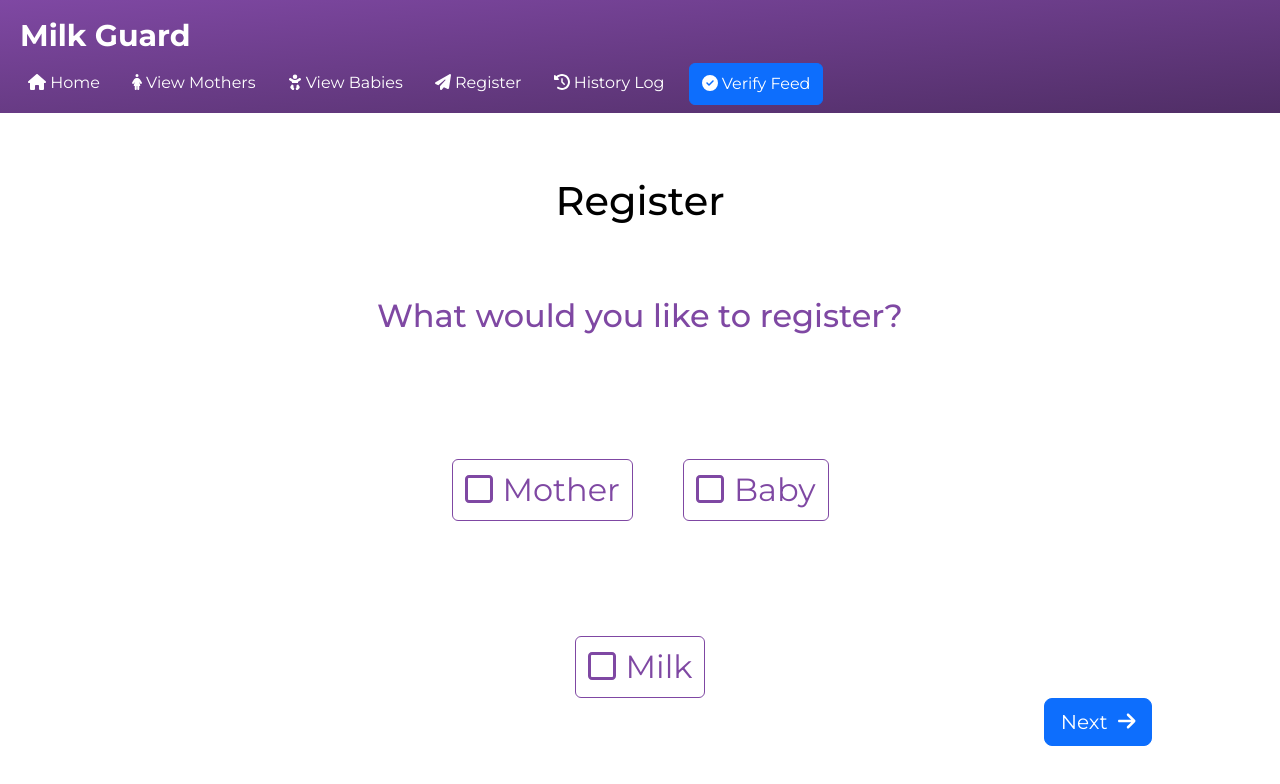
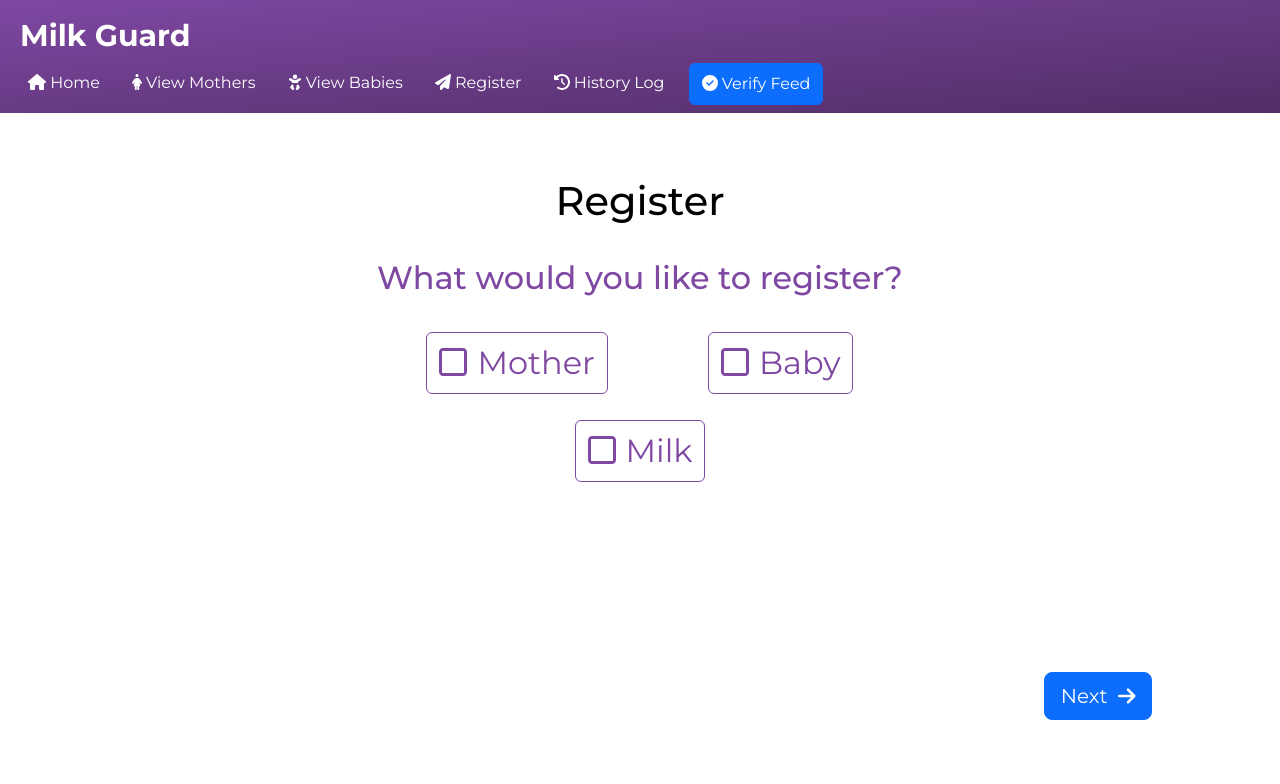
Before and after one commit to meeistom/capstone-project-2024-t3-3900h15bcatdevs, a React (Create React App) app in the folder frontend/: page /register in a window 1280 px wide. Shown: the top 784 px of the page. Built offline with nearby package versions, Linux system fonts and the light colour scheme.

Commit message:
added mother and nav buttons for registration

```diff
--- a/frontend/src/Pages/Register.jsx
+++ b/frontend/src/Pages/Register.jsx
@@ -10,11 +10,14 @@ import { FontAwesomeIcon } from "@fortawesome/react-fontawesome";
 import { faSquare, faCheckSquare } from "@fortawesome/free-regular-svg-icons";
 import { faArrowLeft, faArrowRight } from "@fortawesome/free-solid-svg-icons";
 
+import FloatingLabel from 'react-bootstrap/FloatingLabel';
+import Form from 'react-bootstrap/Form';
 
 export { Register };
 
 function Register() {
-  const [currentRenderedPage, setCurrentRenderedPage] = useState(0);
+  let [currentRenderedPage, setCurrentRenderedPage] = useState(0);
+  const [pageIndex, setPageIndex] = useState(0);
   // Page 0: Choose Mother/Baby/Milk to register
   // Page 1: Mother Registration
   // Page 2: Baby Registration
@@ -23,37 +26,37 @@ function Register() {
   // Page 5: Preview generated label
   // Page 6: Print label
 
-  var pagesToVisit = [0];
-  var currentPage = 0;
+  let pagesToVisit = [0];
+
   const nextPageToVisit = () => {
-    currentPage += 1;
-    console.log("Next Page: " + pagesToVisit[currentPage]);
-    setCurrentRenderedPage(pagesToVisit[currentPage]);
+    setCurrentRenderedPage(pagesToVisit[pageIndex + 1]);
+    setPageIndex(pageIndex => pageIndex + 1);
   };
 
   const prevPageToVisit = () => {
-    currentPage -= 1;
-    console.log("Prev Page: " + pagesToVisit[currentPage]);
-    setCurrentRenderedPage(pagesToVisit[currentPage]);
+    if (pageIndex - 1 >= 0) {
+      setCurrentRenderedPage(pagesToVisit[pageIndex - 1]);
+      setPageIndex(pageIndex => pageIndex - 1);
+    }
   };
 
   // Registration Type - Mother, Baby, Milk
   const [checked, setChecked] = useState([false, false, false]);
 
   const renderPage = () => {
-    console.log("Current Page: " + pagesToVisit[currentPage]);
+    console.log("Page Index: " + pageIndex);
     switch (currentRenderedPage) {
       case 0:
-        return <ChooseRegistrationTypePage
+        return <ChooseRegistrationType
         checked={checked}
         setChecked={setChecked}
         />
       case 1:
-        return <MotherRegistrationPage />;
+        return <MotherRegistration />;
       case 2:
-        return <BabyRegistrationPage />;
+        return <BabyRegistration />;
       case 3:
-        return <MilkRegistrationPage />;
+        return <MilkRegistration />;
     }
   }
 
@@ -61,12 +64,13 @@ function Register() {
     <>
       <section id="Home">
         <Navibar />
+        <div className="register-container">
           <div className="register-title">
             <h1>{"Register"}</h1>
           </div>
           {renderPage()}
           <div className='nav-button-container'>
-          <div className='back-button'>
+            <div className="back-button-container">
               {currentRenderedPage > 0 && (
                 <Button
                 variant="primary"
@@ -80,35 +84,27 @@ function Register() {
                 </Button>
               )}
             </div>
-          <div className='next-button'>
+            <div className="next-button-container">
               <Button
                 variant="primary"
                 size="lg"
                 onClick={() => {
-                if (currentPage == 0) {
+                  const hasTrue = checked.some(element => element === true); // Checks for a strict `true`
+                  if (!hasTrue) {
+                    alert("Choose one type for registration");
+                    return;
+                  }
+
+                  if (currentRenderedPage == 0) {
                     checked.forEach((type, index) => { // Add pages to visit based on what was checked
-                    if (type) {
+                      if (!pagesToVisit.includes(index + 1) && type) {
                         pagesToVisit.push(index + 1);
                       }
                     });
                   }
+
+                  console.log(pagesToVisit);
                   nextPageToVisit();
-                console.log(pagesToVisit);
-                // if (checked[0] && !visited[0]) { // Move to Mother Registration Page
-                //   setCurrentPage(1);
-                //   visited[0] = true;
-                //   console.log("Moving to Mother Registration Page");
-                // } else if (checked[1] && !visited[1]) { // Move to Baby Registration Page
-                //   setCurrentPage(2);
-                //   visited[1] = true;
-                //   console.log("Moving to Baby Registration Page");
-                // } else if (checked[2] && !visited[2]) { // Move to Milk Registration Page
-                //   setCurrentPage(3);
-                //   visited[2] = true;
-                //   console.log("Moving to Milk Registration Page");
-                // } else {
-                //   alert("Please select at least one option.");
-                // }
                 }}
                 >
                 <span style={{ marginRight: '10px' }}>Next</span>
@@ -116,12 +112,13 @@ function Register() {
               </Button>
             </div>
           </div>
+        </div>
       </section>
     </>
   );
 }
 
-const ChooseRegistrationTypePage = ({checked, setChecked}) => {
+const ChooseRegistrationType = ({checked, setChecked}) => {
   const handleToggle = (index) => {
     const newChecked = [...checked];
     newChecked[index] = !newChecked[index];
@@ -186,18 +183,23 @@ const ChooseRegistrationTypePage = ({checked, setChecked}) => {
   )
 }
 
-const MotherRegistrationPage = () => (
-  <div className="register-selection-container">
-    {/* Render the progress bar at mother details stage */}
-    <div className='title'>
-      <h2>{"Mother Details"}</h2>
-    </div>
-
+const MotherRegistration = () => (
+  <div className="mother-details-container">
+    <h1>{"Mother Details"}</h1>
+    <div className='mrn'>MRN</div>
+    <Form.Control type="email" placeholder="Enter MRN" />
+    <Form.Text className="text-muted"></Form.Text>
+    <div className='mrn'>First Name</div>
+    <Form.Control type="email" placeholder="Enter First Name" />
+    <Form.Text className="text-muted"></Form.Text>
+    <div className='mrn'>Last Name</div>
+    <Form.Control type="email" placeholder="Enter Last Name" />
+    <Form.Text className="text-muted"></Form.Text>
   </div>
 );
 
-const BabyRegistrationPage = () => (
-  <div className="register-selection-container">
+const BabyRegistration = () => (
+  <div className="input-details-container">
     {/* Render the progress bar at mother details stage */}
     <div className='title'>
       <h2>{"Baby Details"}</h2>
@@ -205,8 +207,8 @@ const BabyRegistrationPage = () => (
   </div>
 );
 
-const MilkRegistrationPage = () => (
-  <div className="register-selection-container">
+const MilkRegistration = () => (
+  <div className="input-details-container">
     {/* Render the progress bar at mother details stage */}
     <div className='title'>
       <h2>{"Milk Details"}</h2>
@@ -214,7 +216,7 @@ const MilkRegistrationPage = () => (
   </div>
 );
 
-const ConfirmDetailsPage = () => (
+const ConfirmDetails = () => (
   <div className="register-selection-container">
     {/* Render the progress bar at mother details stage */}
     <div className='title'>
@@ -223,7 +225,7 @@ const ConfirmDetailsPage = () => (
   </div>
 );
 
-const PreviewGeneratedLabelPage = () => (
+const PreviewGeneratedLabel = () => (
   <div className="register-selection-container">
     {/* Render the progress bar at mother details stage */}
     <div className='title'>
@@ -232,7 +234,7 @@ const PreviewGeneratedLabelPage = () => (
   </div>
 );
 
-const PrintLabelPage = () => (
+const PrintLabel = () => (
   <div className="register-selection-container">
     {/* Render the progress bar at mother details stage */}
     <div className='title'>
--- a/frontend/src/index.css
+++ b/frontend/src/index.css
@@ -122,6 +122,7 @@ body {
   font-size: large;
   color: #7f48a3;
   text-align: center;
+  position: relative;
   margin-top: 5%;
 }
 
@@ -130,8 +131,8 @@ body {
   font-size: xx-large;
   /* color: #7f48a3; */
   justify-content: center;
-  gap: 50px;
-  margin-top: 4%;
+  gap: 100px;
+  margin-top: 5%;
 }
 
 .register-selection-container .uncheck {
@@ -140,7 +141,6 @@ body {
   color: #7f48a3;
   font-size: xx-large;
   text-align: center;
-  margin-top: 5%;
 }
 
 .register-selection-container .uncheck:hover {
@@ -149,7 +149,6 @@ body {
   color: #ffffff;
   font-size: xx-large;
   text-align: center;
-  margin-top: 5%;
 }
 
 .register-selection-container .check {
@@ -158,24 +157,52 @@ body {
   font-size: xx-large;
   color: #ffffff;
   text-align: center;
-  margin-top: 5%;
 }
 
 .nav-button-container {
+  /* position: fixed; */
+  position: absolute;
+  bottom: 10%;
   display: flex;
+  flex-direction: row;
+  justify-content: space-between;
   margin-right: 10%;
   margin-left: 10%;
-  justify-content: space-between;
+  /* align-content: flex-end; */
+  width: 80%;
 }
 
-.back-button {
-  display: flex;
-  flex-direction: column;
+.back-button-container {
   justify-content: left;
 }
 
-.next-button {
-  display: flex;
-  flex-direction: column;
+.next-button-container {
   justify-content: right;
 }
+
+.mother-details-container {
+  border-color: #7f48a3 !important;
+  font-size: xx-large;
+  color: #7f48a3;
+  text-align: center;
+  margin-top: 5%;
+  justify-items: baseline;
+  width: 350px;
+}
+
+.mrn {
+  font-size: medium;
+  color: #000000;
+  text-align: left;
+  margin-top: 10%;
+  justify-items: baseline;
+}
+
+.register-container {
+  display: grid;
+  /* flex-direction: column; */
+  align-items: center;
+  justify-items: center;
+  /* align-content: center; */
+  /* position: relative; */
+}
```
Lines whose indentation alone changed are shown as unchanged.
